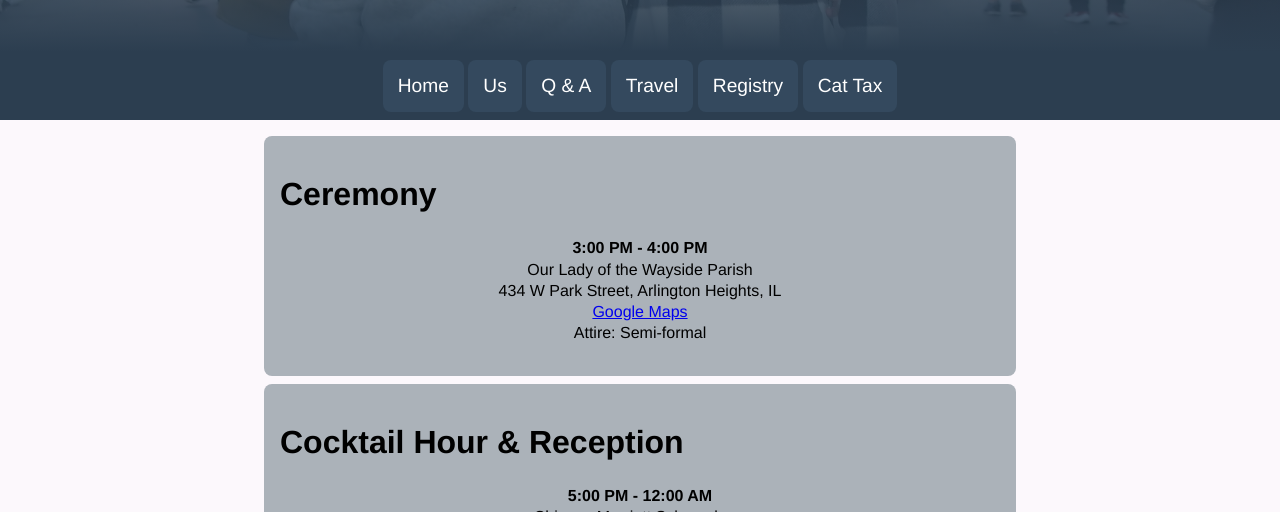
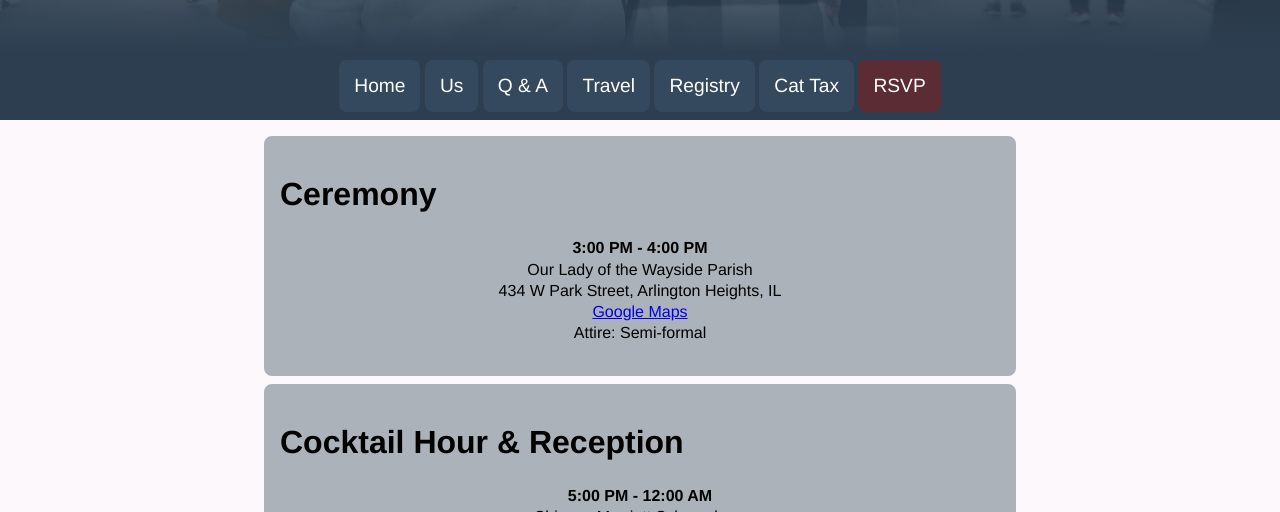
Before and after one commit to fruzyna/wedding-site, a plain HTML site: page index.html in a window 1280 px wide. Shown: the part 588-1100 px from the top of the page. Drawn offline with Linux system fonts and the light colour scheme.

Commit message:
Added RSVP link

```diff
--- a/index.html
+++ b/index.html
@@ -132,6 +132,7 @@
 			<span class="link"><a href="?page=travel#right-content">Travel</a></span>
 			<span class="link"><a href="?page=registry#right-content">Registry</a></span>
 			<span class="link"><a href="?page=cat#right-content">Cat Tax</a></span>
+			<span class="link highlight"><a href="https://rsvp.fruzyna.net">RSVP</a></span>
 	    </div>
 	    <div id="right-content"></div>
         <div id="footer">
```
